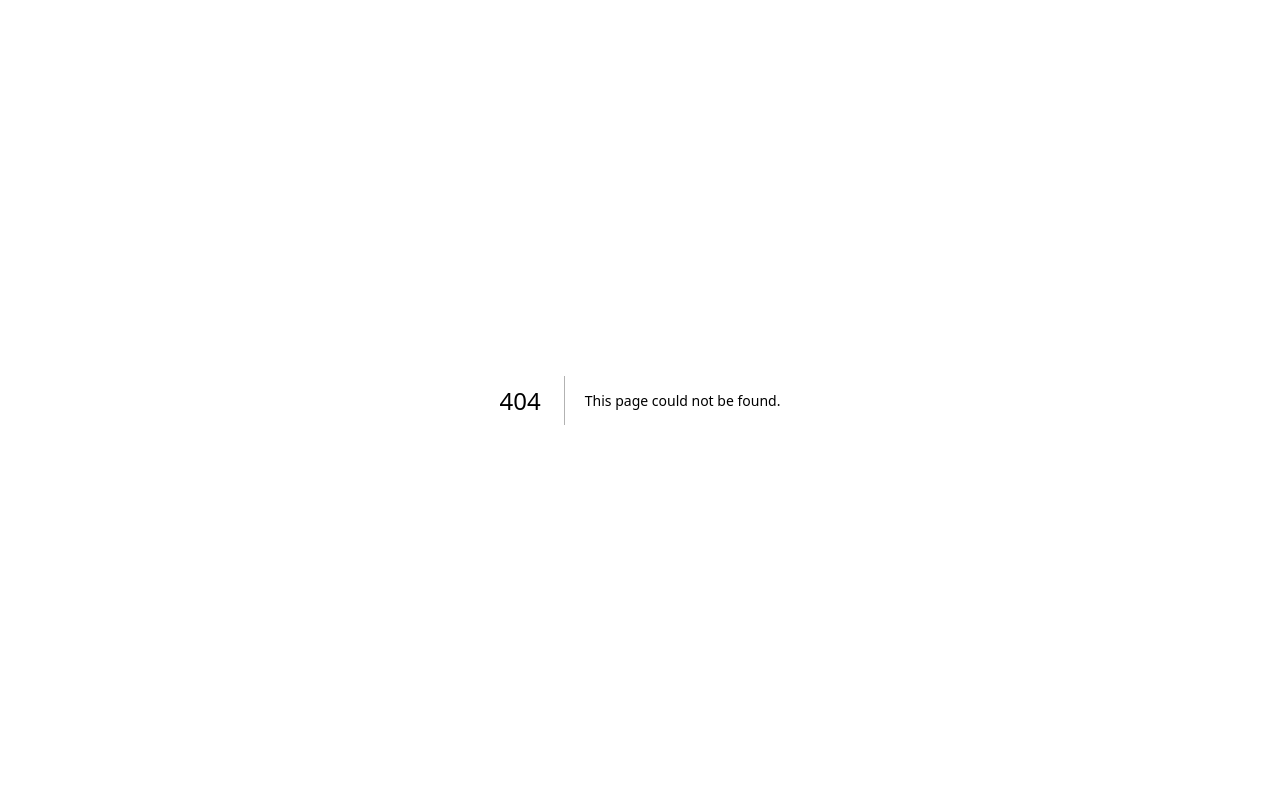
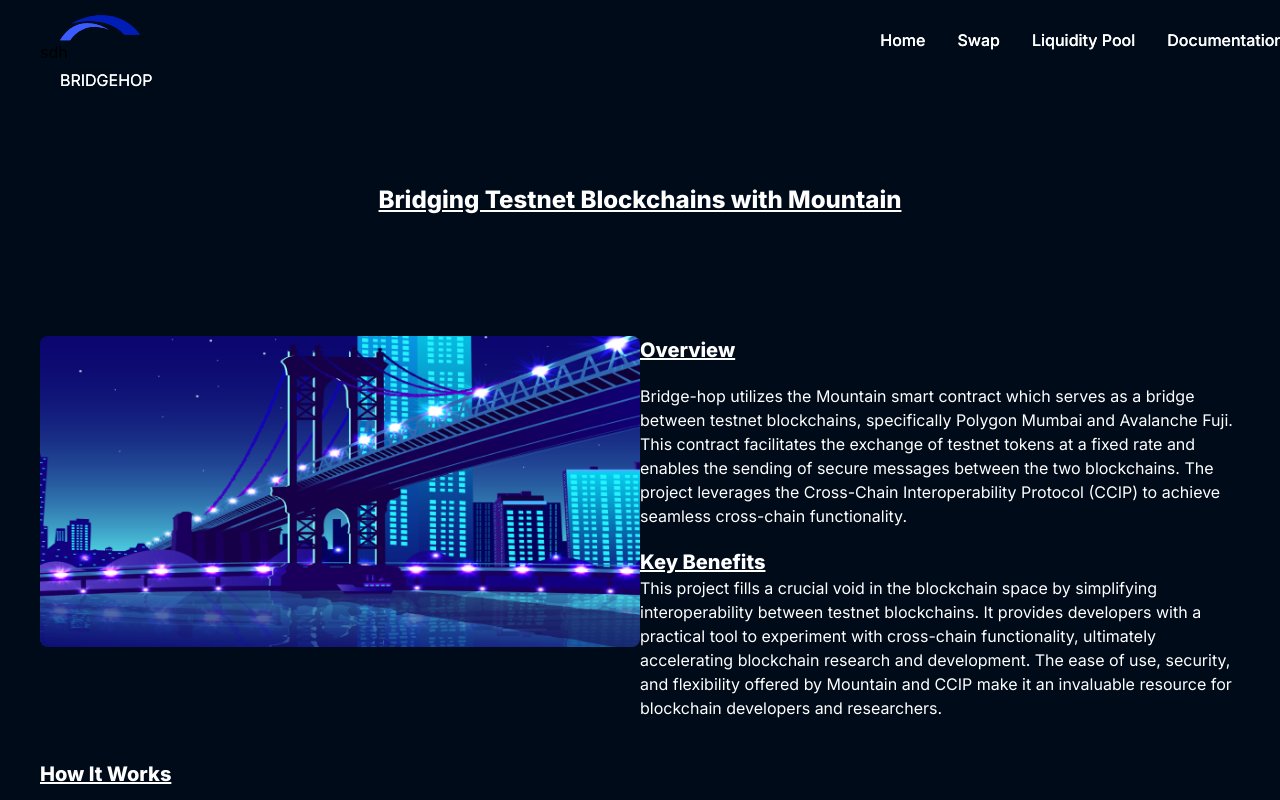
Before and after one commit to Ingila185/bridge-hop, a Next.js app: page /documentation in a window 1280 px wide. Before the commit this address had no page. Shown: the top 800 px of the page. Built offline with nearby package versions, Linux system fonts and the light colour scheme.

Commit message:
Landing Page+Documentation URL

```diff
--- a/src/app/api/navLinks.js
+++ b/src/app/api/navLinks.js
@@ -16,7 +16,7 @@
 
     {
         "name":"Documentation",
-        "path":"/"
+        "path":"/documentation"
 
     }
 ]
--- /dev/null
+++ b/src/app/components/_footer.tsx
@@ -0,0 +1,11 @@
+import NavBar from "./_NavBar";
+
+export default function Footer()
+{
+    return (
+<div className="bg-gradient-to-r from-blue from-26%  to-black to-0%">
+<NavBar />
+</div>
+
+    )
+}
--- /dev/null
+++ b/src/app/documentation/page.tsx
@@ -0,0 +1,37 @@
+import NavBar from "../components/_NavBar";
+import Footer from "../components/_footer";
+export default function documentation()
+{
+    return (
+      <div className="px-10 mx-auto flex flex-col gap-y-10 bg-gradient-to-br from-dreamBlack to-dreamBlack h-full">
+         <NavBar/>
+         <Footer />sdh
+            <center> <h1 className = "py-20 text-2xl font-clashdisplay font-extrabold underline text-white">Bridging Testnet Blockchains with Mountain</h1></center>
+            <div className="grid grid-cols-1 lg:grid-cols-2">
+                {/**first Col */}
+                <div> {/**Image */}
+                <img  src = "/images/img_6.png" className="rounded-lg" />
+                </div>
+                <div >{/**Description */}
+                <h1 className="text-white text-xl underline font-extrabold">Overview</h1>
+                <p className="text-white py-5 text-md">Bridge-hop utilizes the Mountain smart contract which serves as a bridge between testnet blockchains, specifically Polygon Mumbai and Avalanche Fuji. This contract facilitates the exchange of testnet tokens at a fixed rate and enables the sending of secure messages between the two blockchains. The project leverages the Cross-Chain Interoperability Protocol (CCIP) to achieve seamless cross-chain functionality.</p>
+                <h1 className="text-white text-xl underline font-extrabold">Key Benefits</h1>
+                <p className="text-white text-md">
+                This project fills a crucial void in the blockchain space by simplifying interoperability between testnet blockchains. It provides developers with a practical tool to experiment with cross-chain functionality, ultimately accelerating blockchain research and development. The ease of use, security, and flexibility offered by Mountain and CCIP make it an invaluable resource for blockchain developers and researchers.
+                </p>
+                </div>
+
+            </div>
+
+            <div>
+                <h1 className="text-white text-xl underline font-extrabold">How It Works</h1>
+                <p className="text-white py-5">
+                The Mountain contract, deployed on both Polygon Mumbai and Avalanche Fuji, plays a pivotal role in this cross-chain operation. Testnet tokens can be locked in the contract on one blockchain and unlocked on the other, providing a mechanism for token exchange between the two networks. Furthermore, Mountain acts as an assertive entity, always assuming correctness, while its companion contract, the "Lake," on the target blockchain, must first obtain permission. Once granted, the Lake can access and release the locked tokens or coins. CCIP is utilized for secure message transfer between the two chains, ensuring data integrity and preventing unauthorized access. Developers can experiment with the bridge's functionality, even modifying the fixed exchange rate through a function modifier, offering flexibility for consensus testing in preparation for future iterations.
+                </p>
+
+            </div>
+
+<Footer />
+      </div>
+    )
+}
--- a/src/app/layout.tsx
+++ b/src/app/layout.tsx
@@ -1,12 +1,13 @@
 import type { Metadata } from 'next'
 import { Inter } from 'next/font/google'
 import './globals.css'
+import NavBar from './components/_NavBar'
 
 const inter = Inter({ subsets: ['latin'] })
 
 export const metadata: Metadata = {
   title: 'Bridge Hop Application',
-  description: 'Generated by create next app',
+  description: 'Decentralizaed Exchange',
 }
 
 export default function RootLayout({
@@ -16,7 +17,10 @@
 }) {
   return (
     <html lang="en">
-      <body className={inter.className}>{children}</body>
+      <body className={inter.className} >
+
+{children}
+        </body>
     </html>
   )
 }
--- a/src/app/page.tsx
+++ b/src/app/page.tsx
@@ -6,7 +6,6 @@
   return (
     <main className="flex min-h-screen flex-col  justify-between bg-[url('/images/img_image6.png')]
       bg-cover bg-no-repeat bg-center bg-dreamBlack">
-
     <NavBar/>
     <Jumbotron />
     </main>
```
Also changed, not shown: public/images/img_6.png (added).
